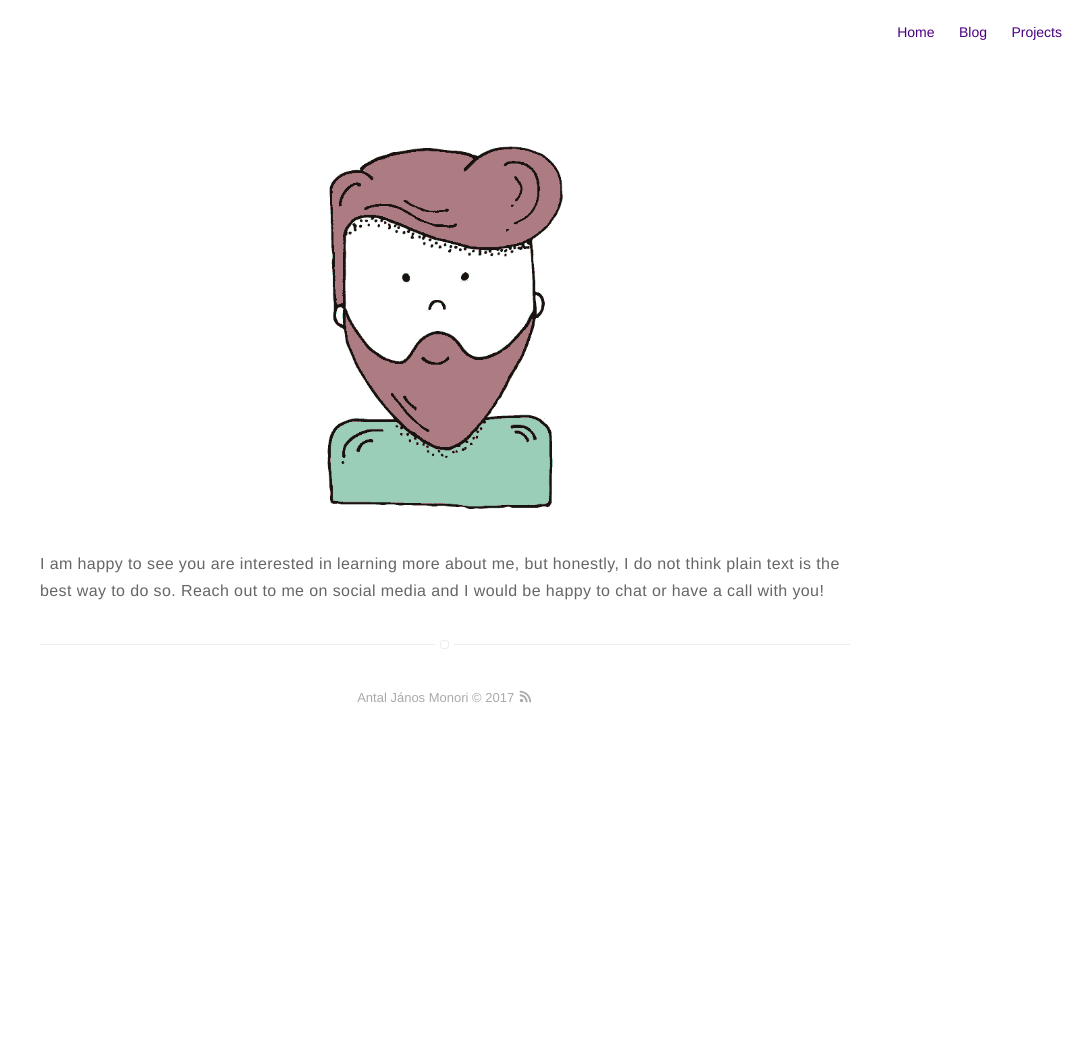
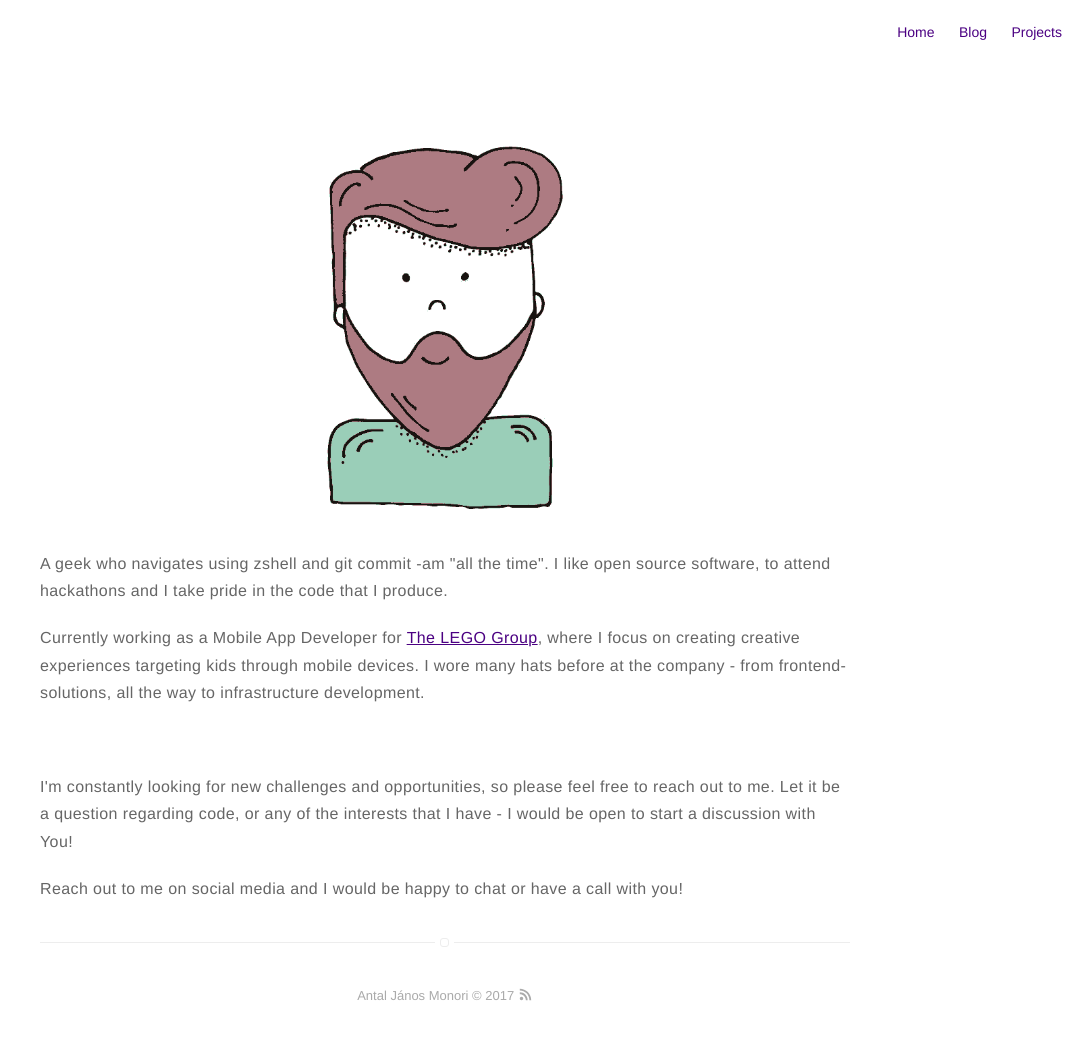
Before and after one commit to anthonymonori/website, a Jekyll site: the page built from about.md, in a window 1280 px wide. Shown: the whole page, without its empty margins (195-1280 px from the left). Built offline with Jekyll 4.4.1, drawn with Linux system fonts in a browser that asks for light colours; before the commit the page ends 900 px from its top, so only the background shows below that.

Commit message:
Updated about me and draft posts

```diff
--- a/_config.yml
+++ b/_config.yml
@@ -18,26 +18,16 @@ markdown: kramdown
 highlighter: rouge
 
 # if you don't have any of social below, comment the line
-#facebook: anthonymonori
 twitter: anthonymonori
-# google: mygoogle
-instagram: antaljanosmonori
-# pinterest: mypinterest
 linkedin: anthonymonori
-#youtube: myyoutube
-#spotify: myspotify
 github: anthonymonori
 stackoverflow: 2759296/anthonymonori
-#quora: userquora
-#reddit: username
-#medium: medium
-#vimeo: myvimeo
 email: anthony@monori.me
 
 authors:
     anthonymonori:
         name: Antal János Monori
-        bio: Kickass mobile developer living and working in Denmark
+        bio: Kickass Android developer living and working in Denmark 🇩🇰
         external-image: false
         picture: assets/images/profile.png
         twitter: anthonymonori
@@ -56,29 +46,15 @@ maps:
   google:
     api_key: AIzaSyAm9Qr58HPVVr2FJ_Co7y5jb_Zz1jgZt-g
 
-# if you don't need projects, comment the *projects* configs below
 projects: true
-
-# if you don't need "about" or "blog", comment them out below
 about: true
 blog: true
 
-# do you want to show the "read time" of the posts?
 read-time: true
-
-# do you want to show the "tags" inside the posts?
-show-tags: true
-
-# related posts inside a post?
+show-tags: false
 related: true
-
-# show next & prev links in blog post?
 blog-nav-links: false
-
-# show author block at the end of a post ?
 show-author: true
-
-# do you want some animations?
 animation: false
 
 sass:
--- a/about.md
+++ b/about.md
@@ -4,4 +4,20 @@ layout: page
 ---
 ![Profile Image]({{ site.url }}/{{ site.picture }})
 
-<p>I am happy to see you are interested in learning more about me, but honestly, I do not think plain text is the best way to do so. Reach out to me on social media and I would be happy to chat or have a call with you!</p>
+<p>
+A geek who navigates using zshell and git commit -am "all the time". I like open source software, to attend hackathons and I take pride in the code that I produce.
+</p>
+
+<p>
+Currently working as a Mobile App Developer for <a href="https://lego.com" alt="LEGO.com homepage">The LEGO Group</a>, where I focus on creating creative experiences targeting kids through mobile devices. I wore many hats before at the company - from frontend-solutions, all the way to infrastructure development.
+</p>
+
+<br/>
+
+<p>
+I'm constantly looking for new challenges and opportunities, so please feel free to reach out to me. Let it be a question regarding code, or any of the interests that I have - I would be open to start a discussion with You!
+</p>
+
+<p>
+Reach out to me on social media and I would be happy to chat or have a call with you!
+</p>
```
Also changed, not shown: _drafts/2017-06-01-budapest-guide.md (renamed from _posts/2017-06-01-budapest-guide.md, +2 -1 lines), _drafts/2017-06-07-cluj-guide.md (added, +34 -0 lines), README.md, 1 other file.
